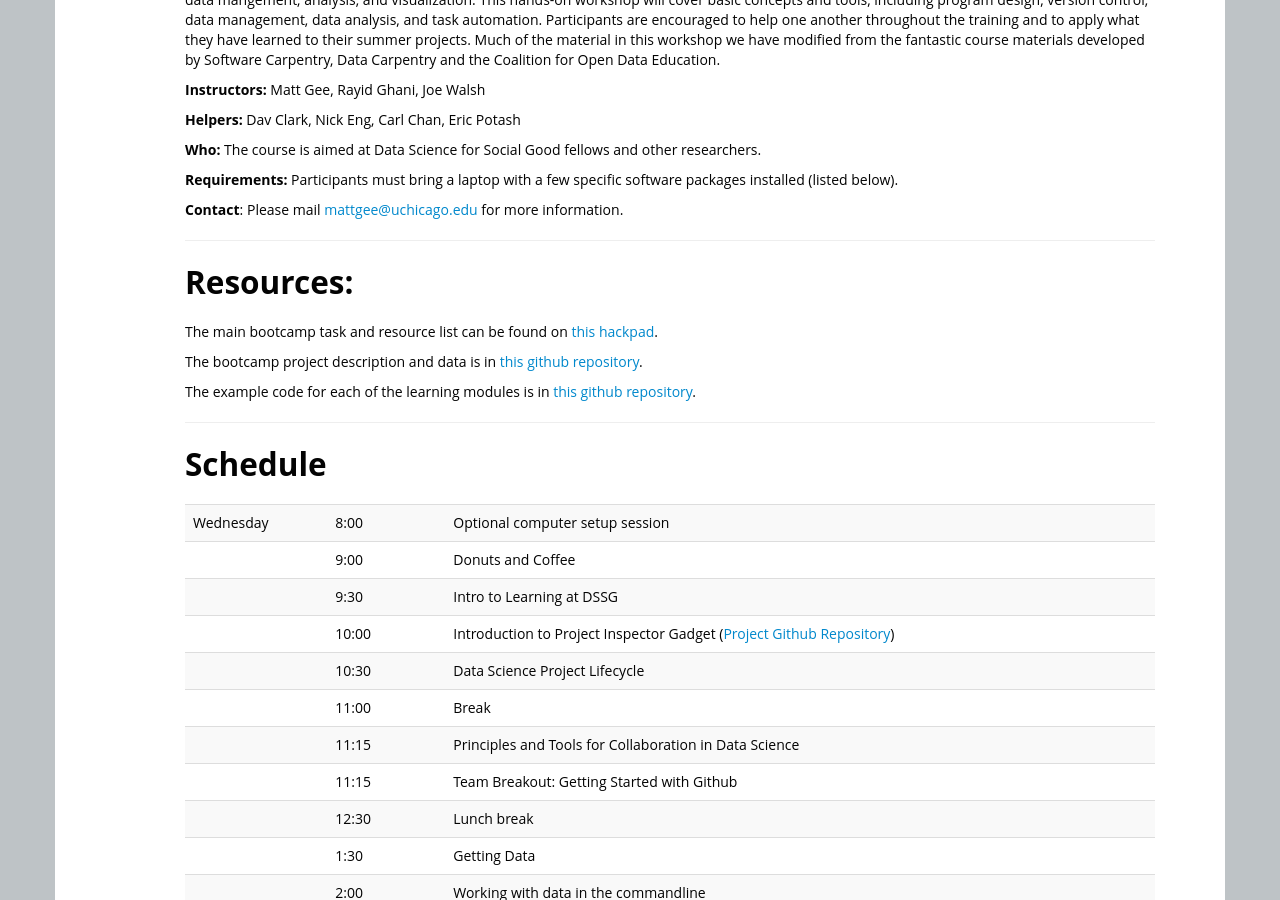
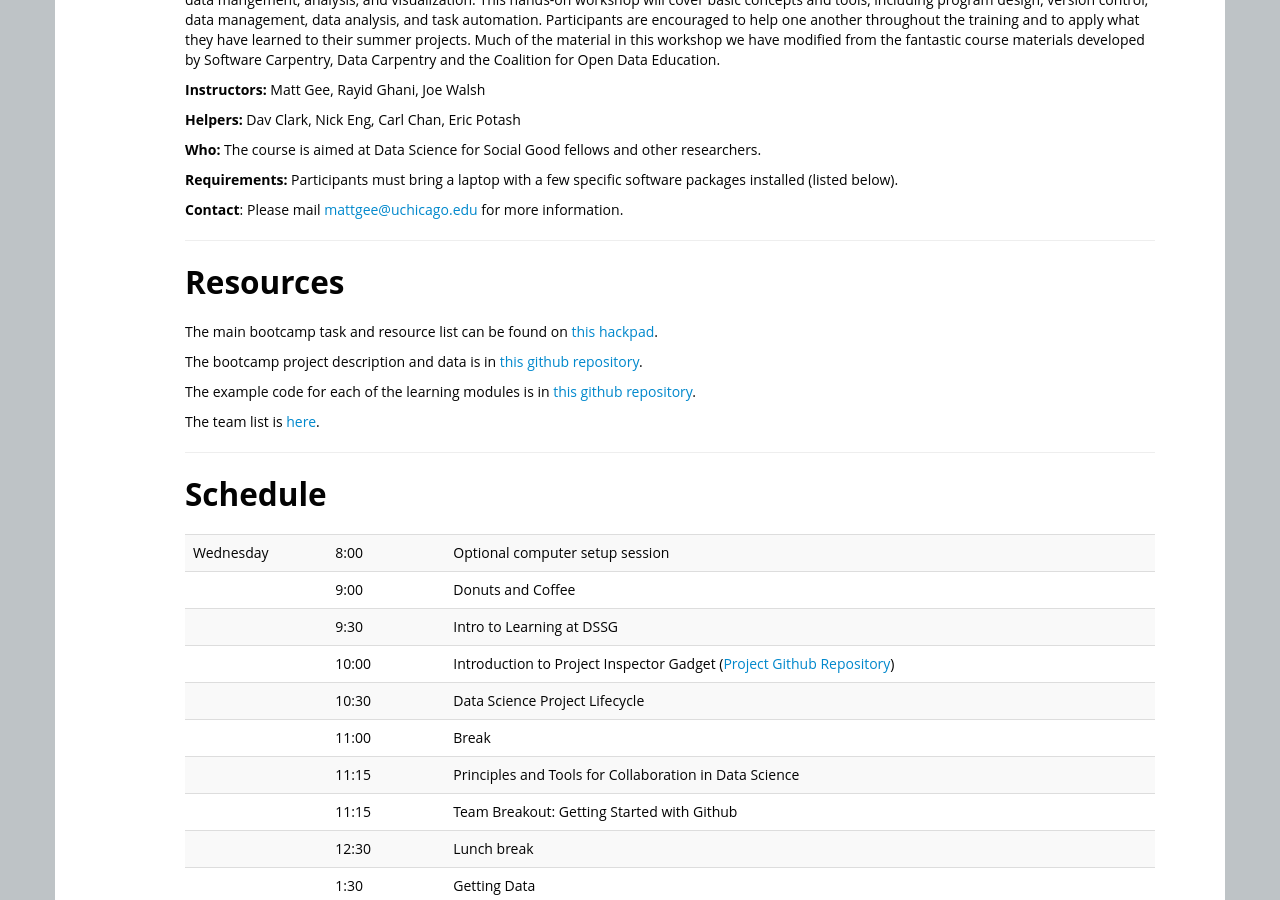
Before and after one commit to dssg/dssg-training-workshop-2015, a Jekyll site: the page built from index.html, in a window 1280 px wide and 900 px high, scrolled down 490 px. Built offline with Jekyll 4.4.1, drawn with Linux system fonts in a browser that asks for light colours.

Commit message:
update index

```diff
--- a/index.html
+++ b/index.html
@@ -98,7 +98,7 @@ contact: mattgee@uchicago.edu
 <hr/>
 
 <p>
-  <h2>Resources:</h2>
+  <h2>Resources</h2>
 </p>
 <p>
   The main bootcamp task and resource list can be found on <a href="https://hackpad.com/DSSG-2015-Bootcamp-Resources-oSt57twcmfY">this hackpad</a>.
@@ -109,6 +109,10 @@ contact: mattgee@uchicago.edu
 <p>
   The example code for each of the learning modules is in <a href="https://github.com/dssg/dssg-training-workshop-2015">this github repository</a>.
 </p>
+<p>
+  The team list is <a href="https://docs.google.com/document/d/1ELyt6Yxkori6nRKcU-DL8NrYjEY_CkjQQvUbQf8SpUg/edit">here</a>.
+</p>
+
 
 <hr/>
 <!--
```
